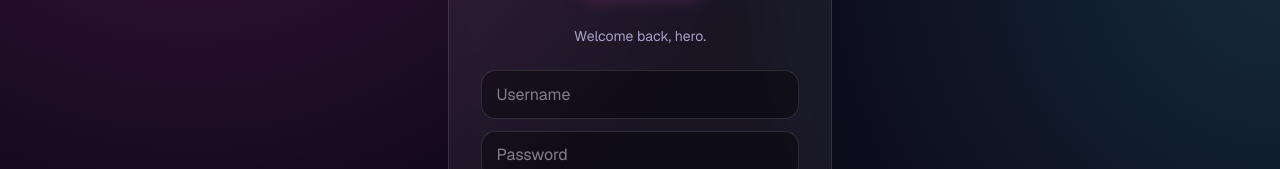
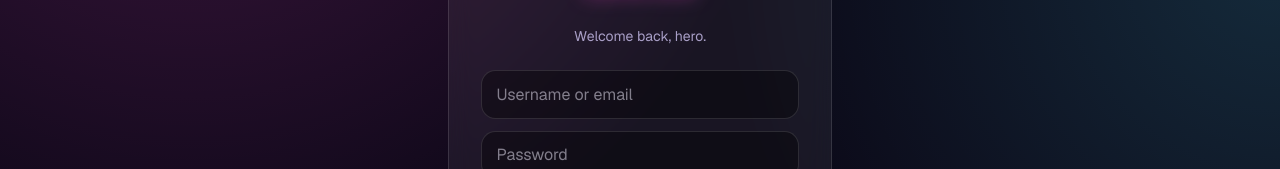
Before and after one commit to maixu7/life-os, a Next.js app: page /rank in a window 1280 px wide. Shown: the part 284-453 px from the top of the page. Built offline with nearby package versions, Linux system fonts and the light colour scheme.

Commit message:
Allow an email address as the username
Co-Authored-By: Claude Opus 5.5 (1M context) <noreply@anthropic.com>
Claude-Session: https://claude.ai/code/session_018Erto6HsK6DsNW8oheqNg2

```diff
--- a/src/components/Gate.tsx
+++ b/src/components/Gate.tsx
@@ -118,7 +118,7 @@ function SignIn({ onDone }: { onDone: (s: Session, d: Data) => void }) {
         {mode === "in" ? "Welcome back, hero." : "One account for your phone and PC. Everything is encrypted with your password before it leaves the device."}
       </p>
       <form onSubmit={submit} className="space-y-3">
-        <input autoCapitalize="none" autoComplete="username" placeholder="Username" className="input" value={user} onChange={(e) => setUser(e.target.value)} />
+        <input autoCapitalize="none" autoComplete="username" placeholder="Username or email" className="input" value={user} onChange={(e) => setUser(e.target.value)} />
         {mode === "up" && !backup && <input placeholder="Your name" className="input" value={name} onChange={(e) => setName(e.target.value)} />}
         <input type="password" autoComplete={mode === "in" ? "current-password" : "new-password"} placeholder="Password" className="input" value={pw} onChange={(e) => setPw(e.target.value)} />
         {mode === "up" && <input type="password" autoComplete="new-password" placeholder="Repeat password" className="input" value={pw2} onChange={(e) => setPw2(e.target.value)} />}
--- a/src/lib/server/kv.ts
+++ b/src/lib/server/kv.ts
@@ -42,7 +42,7 @@ export type VaultDoc = Cipher & { rev: number };
 const sha = (s: string) => createHash("sha256").update(s).digest("hex");
 const eq = (a: string, b: string) => a.length === b.length && timingSafeEqual(Buffer.from(a), Buffer.from(b));
 
-export const validUser = (u: unknown): u is string => typeof u === "string" && /^[a-z0-9_.-]{3,32}$/.test(u);
+export const validUser = (u: unknown): u is string => typeof u === "string" && /^[a-z0-9_.@+-]{3,64}$/.test(u);
 export const validAuth = (a: unknown): a is string => typeof a === "string" && /^[0-9a-f]{64}$/.test(a);
 export const authHash = sha;
 
--- a/src/lib/vault.ts
+++ b/src/lib/vault.ts
@@ -97,7 +97,7 @@ export type LoginResult<T> = { session: Session; data: T; offline: boolean } | {
 
 export async function register<T>(userRaw: string, password: string, initial: T): Promise<LoginResult<T>> {
   const user = normUser(userRaw);
-  if (!/^[a-z0-9_.-]{3,32}$/.test(user)) return { error: "Username: 3-32 letters, numbers, dots, dashes or underscores." };
+  if (!/^[a-z0-9_.@+-]{3,64}$/.test(user)) return { error: "Username: 3-64 characters, letters, numbers, @ . - _ or +." };
   const d = await derive(user, password);
   const vault = await sealJson(d.key, initial);
   try {
```
